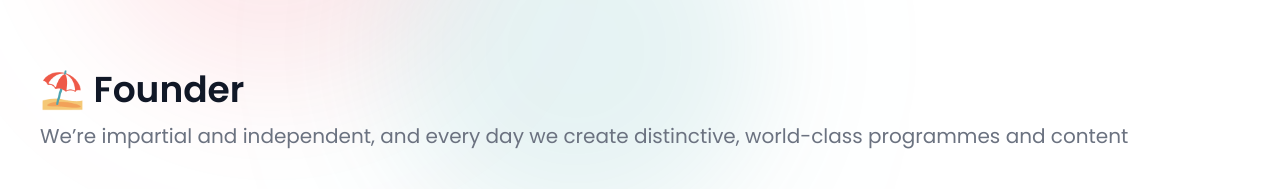
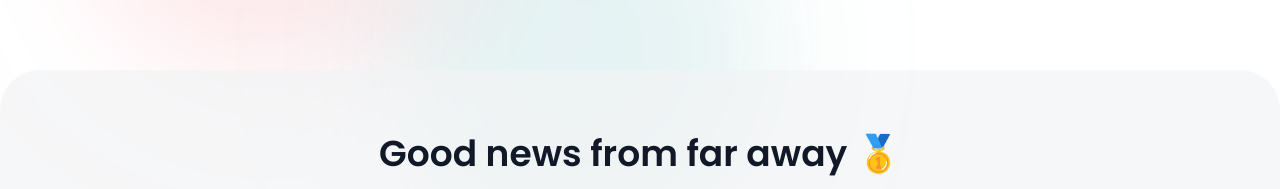
Before and after one commit to AmilSrinath/petal-pink-site, a React (Create React App) app: page /about in a window 1280 px wide. Shown: the part 520-709 px from the top of the page. Built offline with nearby package versions, Linux system fonts and the light colour scheme; no server answers.

Commit message:
change image of about

```diff
--- a/src/components/SectionPromo3.tsx
+++ b/src/components/SectionPromo3.tsx
@@ -1,6 +1,6 @@
 import React, { FC } from "react";
 import NcImage from "shared/NcImage/NcImage";
-import rightImgDemo from "images/promo3.png";
+import rightImgDemo from "images/promo3.jpg";
 import backgroundLineSvg from "images/BackgroundLine.svg";
 import Badge from "shared/Badge/Badge";
 import Input from "shared/Input/Input";
--- a/src/containers/PageAbout/PageAbout.tsx
+++ b/src/containers/PageAbout/PageAbout.tsx
@@ -33,7 +33,7 @@ const PageAbout: FC<PageAboutProps> = ({ className = "" }) => {
           subHeading="We’re impartial and independent, and every day we create distinctive, world-class programmes and content which inform, educate and entertain millions of people in the around the world."
         />
 
-        <SectionFounder />
+        {/*<SectionFounder />*/}
         <div className="relative py-16">
           <BackgroundSection />
           <SectionClientSay />
```
Also changed, not shown: src/images/promo3.jpg (added).
